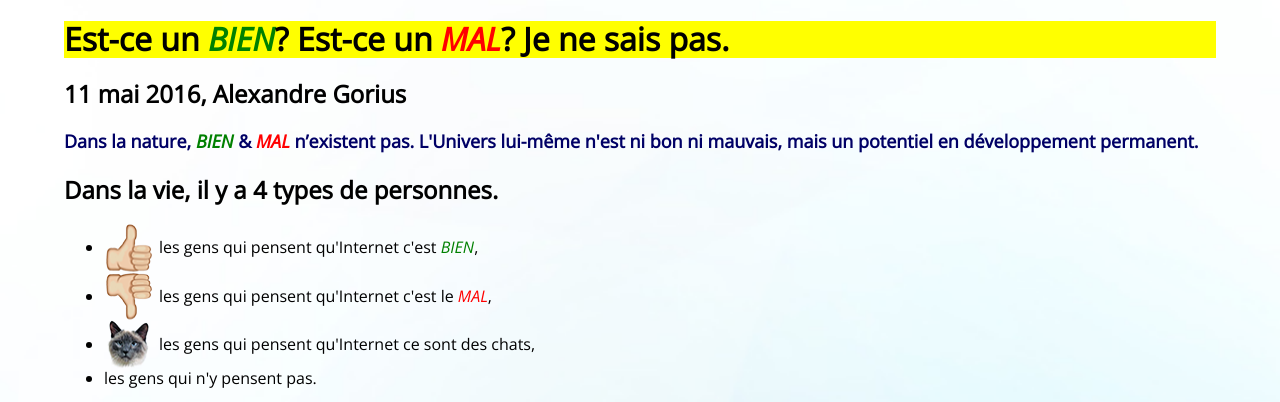
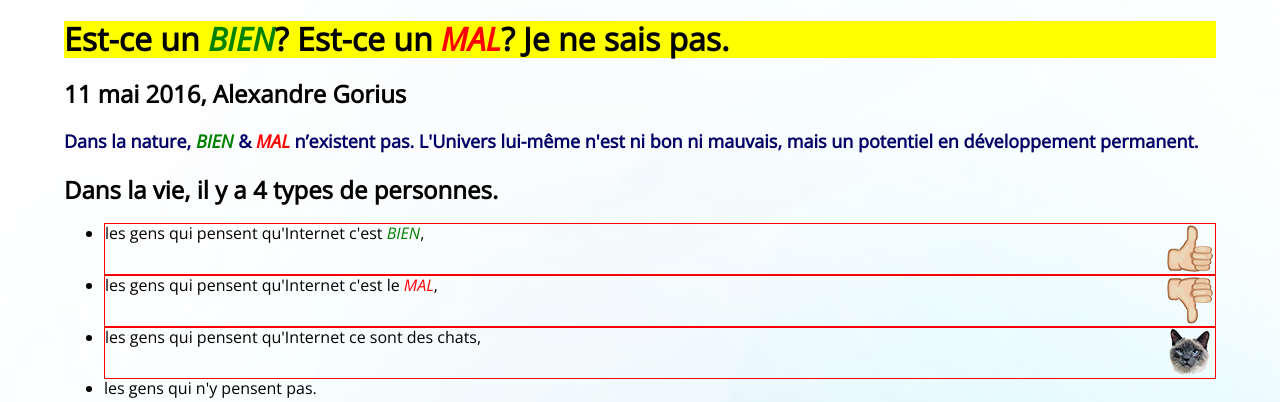
Before and after one commit to gderuwez/progressive-enhancement, a plain HTML site: page index.html in a window 1280 px wide. Shown: the top 402 px of the page. Drawn offline with nearby package versions, Linux system fonts and the light colour scheme.

Commit message:
last commit

```diff
--- a/style.css
+++ b/style.css
@@ -76,7 +76,11 @@
 
 li:not(:last-child) {
   background-repeat: no-repeat;
-  padding: 15px 0 15px 55px;
+  background-position: right;
+  min-height: 50px;
+  max-height: 100px;
+  padding-right: 55px;
+  border: 1px solid red;
 }
 
 li:first-child {
```
